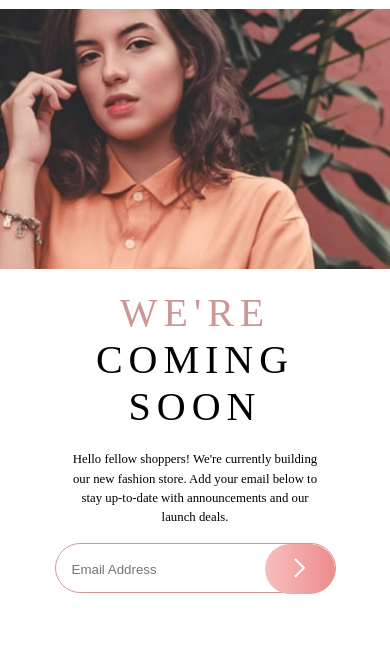
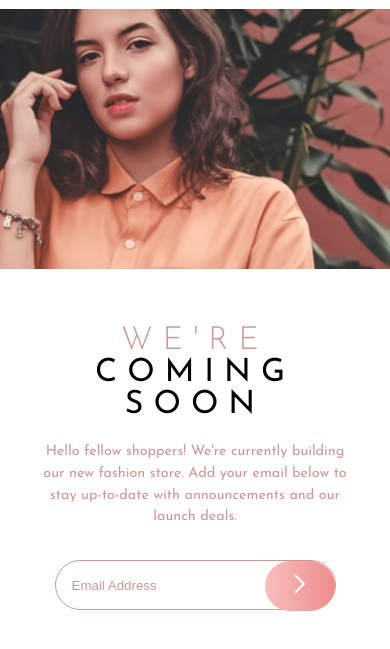
Before and after one commit to Jbugglin/base-apparel-coming-soon, a plain HTML site: page index.html in a window 390 px wide. Shown: the part 75-724 px from the top of the page. Drawn offline with Linux system fonts and the light colour scheme.

Commit message:
Update - styling
I linked the appropriate font typing, applied font-weight and played around with the paragraph size until it looked alright, will try on mobile. Also, I tweaked the margin a bit, and added the media queries for tablet and desktop breakpoints.

```diff
--- a/index.html
+++ b/index.html
@@ -5,6 +5,10 @@
     <meta name="viewport" content="width=device-width, initial-scale=1.0"> <!-- displays site properly based on user's device -->
 
     <link rel="icon" type="image/png" sizes="32x32" href="./images/favicon-32x32.png">
+
+    <link rel="preconnect" href="https://fonts.googleapis.com">
+    <link rel="preconnect" href="https://fonts.gstatic.com" crossorigin>
+    <link href="https://fonts.googleapis.com/css2?family=Josefin+Sans:ital,wght@0,100..700;1,100..700&display=swap" rel="stylesheet">
 
     <title>Frontend Mentor | Base Apparel coming soon page</title>
     <link rel="stylesheet" href="style.css">
--- a/style.css
+++ b/style.css
@@ -22,6 +22,8 @@ html, body {
 body {
     font-size: 16px;
     position: relative;
+    font-family: "Josefin Sans", sans-serif;
+    font-optical-sizing: auto;
 }
 
 header {
@@ -53,16 +55,16 @@ main {
 }
 
 main .text-container h1 {
-    font-size: 2.5rem;
+    font-size: 2rem;
     width: 200px;
     display: flex;
     flex-direction: column;
     align-items: center;
     text-align: center;
     text-transform: uppercase;
-    font-weight: 450;
-    margin: 1.25rem auto 1rem;
-    letter-spacing: 6px;
+    font-weight: 400;
+    margin: 3.5rem auto 1rem;
+    letter-spacing: 10px;
 }
 
 .text-container {
@@ -74,14 +76,17 @@ main .text-container h1 {
 
 .text-container h1 span {
     color: var(--pri-desaturated-red);
+    font-weight: 300;
 }
 
 .text-container p {
     line-height: 1.5;
     text-align: center;
-    font-size: 0.8rem;
-    margin: 0.25rem 0rem 1rem;
-    max-width: 250px;
+    font-size: 0.9rem;
+    margin: 0.25rem 0rem 2rem;
+    max-width: 315px;
+    font-weight: 400;
+    color: var(--pri-desaturated-red);
 }
 
 .user-submit-wrapper {
@@ -99,6 +104,10 @@ main .text-container h1 {
     outline: none;
     border: none;
     background: transparent;
+}
+
+#user-in-email::placeholder {
+    color: var(--pri-desaturated-red);
 }
 
 button {
@@ -129,10 +138,11 @@ footer {
     color: hsl(228, 45%, 44%);
 }
 
-/* Generic non-viewport dependent styling */
+/* Tablet: 481px - 768px */
+@media only screen and (min-width: 481px) {}
 
-/* Mobile only styling */
+/* Small Desktop: 769px - 1024px  */
+@media only screen and (min-width:769px) {}
 
-/* Desktop only styling */
-/* Use media query...this will pop after it reaches 426px wide. */
-@media only screen and (min-width: 426px){}
+/*  Large Desktop: 1025px+ */
+@media only screen and (min-width:1025px) {}
```
